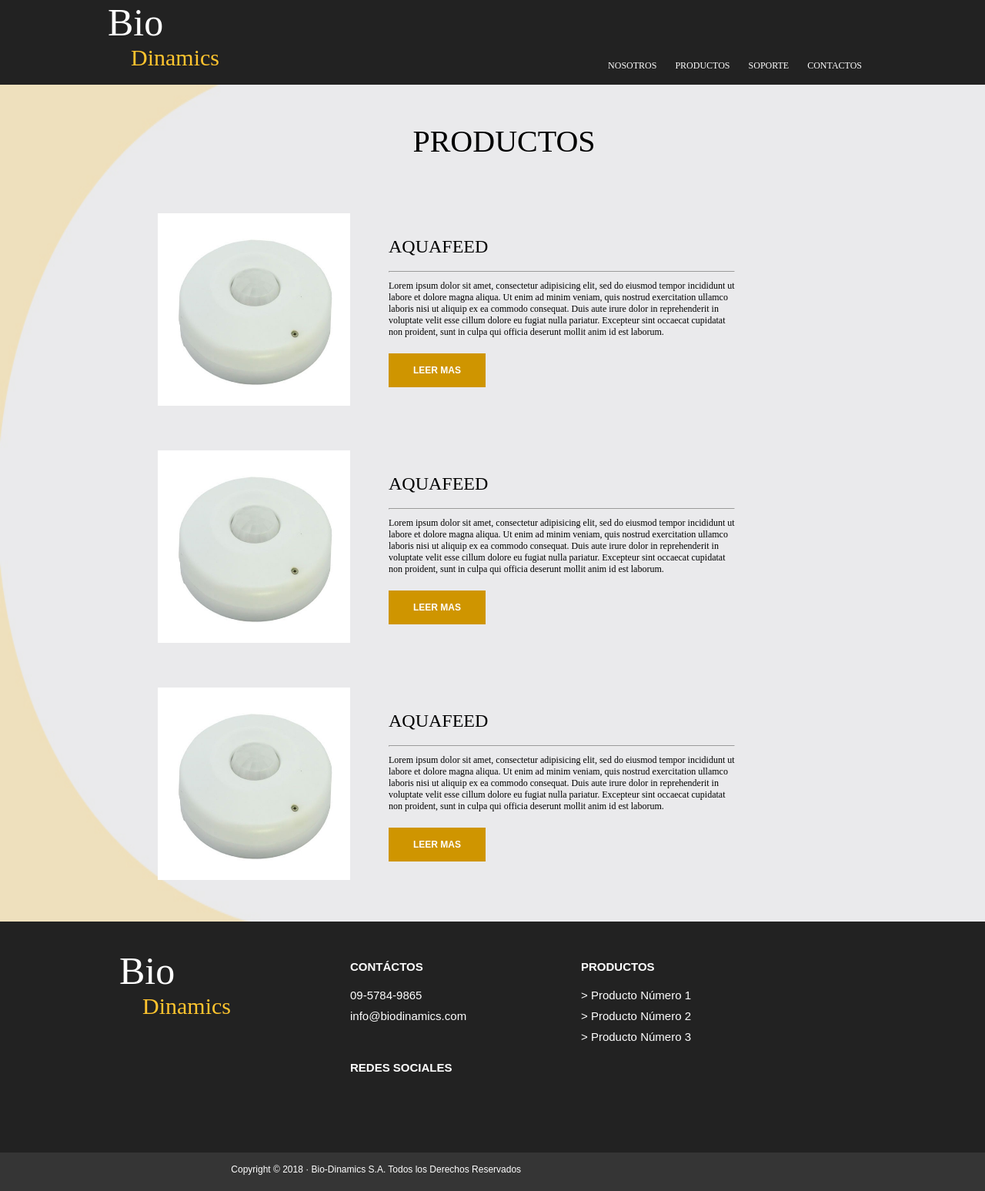
After one commit to gabolimon/BioDinamic, a PHP site: page /productos.php in a window 1280 px wide. The commit adds this page. Shown: the whole page at 77% size. Run offline with PHP 8.4, Linux system fonts and the light colour scheme.

Commit message:
BioDinamic V2

```diff
--- /dev/null
+++ b/complements/cont_pie_pag.php
@@ -0,0 +1,31 @@
+<div id="fondo_pie_pag">
+
+	<div class="container-12" id="cont_pie_pag">
+		<!--LOGOTIPO-->
+		<div class="grid-3" id="pie_logo">
+			<div id=logo_pp>
+				<p>Bio</p>
+				<p1>Dinamics</p1>
+			</div>
+		</div>
+		<!--CONTACTOS Y REDES SOCIALES-->
+		<div class="grid-3">
+			<h2>CONTÁCTOS</h2>
+			<P>09-5784-9865</P>
+			<P>info@biodinamics.com</P>
+			<h2>REDES SOCIALES</h2>
+		</div>
+		<!--PRODUCTOS-->
+		<div class="grid-3">
+			<h2>PRODUCTOS</h2>
+			<P>>  Producto Número 1</P>
+			<P>>  Producto Número 2</P>
+			<P>>  Producto Número 3</P>
+		</div>
+		<div class="clear"></div>
+	</div>
+</div>
+
+<div id="fondo_pie_pag_2">
+	<p>Copyright © 2018 · Bio-Dinamics S.A. Todos los Derechos Reservados</p>
+</div>
--- a/complements/head.php
+++ b/complements/head.php
@@ -6,12 +6,14 @@
 	<title>BioDinamics</title>
 	<!--CARPETA CSS-->
 
-	<!--ESTILOS MENU CSS-->
+	<!--ESTILOS INDEX CSS-->
 	<link rel="stylesheet" type="text/css" href="css/grid_12.css">
 	<link rel="stylesheet" type="text/css" href="css/estilo_menu.css">
 	<link rel="stylesheet" type="text/css" href="css/estilo_slider.css">
 	<link rel="stylesheet" type="text/css" href="css/estilo_productos.css">
 	<link rel="stylesheet" type="text/css" href="css/estilo_pie_pag.css">
+	<!--ESTILOS PAGINA-PRODUCTOS CSS-->
+	<link rel="stylesheet" type="text/css" href="css/estilo_pag_producto.css">
 	<!--ESTILOS SLIDER CSS-->
 	<link rel="stylesheet" href="css/lean-slider.css" type="text/css" />
   	<link rel="stylesheet" href="css/sample-styles.css" type="text/css" />
--- /dev/null
+++ b/css/estilo_pag_producto.css
@@ -0,0 +1,90 @@
+/*PAGINA DE CONJUNTO DE PRODUCTOS*/
+
+/*CONTENEDOR*/
+#fondo_pag_prod{
+
+	background-image: url("../img/fondo_producto.jpg");
+	background-repeat: no-repeat;
+	background-size: 100% 1105px;
+}
+
+#cont_pag_productos{
+	padding: 0px 0px 50px 100px;
+}
+
+/*IMAGEN PRODUCTOS*/
+#img_productos{
+	height: 250px;
+	width: 250px;
+}
+
+/*DESCRIPCION*/
+
+#cont_texto {
+	padding: 30px 0px 0px 0px;
+}
+
+#cont_texto h{
+	font-size: 24px;
+	font-family: Century Gothic;
+
+}
+
+#cont_texto p{
+	font-size: 12px;
+	font-family: Century Gothic;
+	padding: 10px 0px 0px 0px;
+}
+
+/*BOTON*/
+#button_pro {
+	margin: 20px 0px 0px 0px;
+    background-color: #cf9500;
+    border: none;
+    color: white;
+    padding: 15px 32px;
+    text-align: center;
+    text-decoration: none;
+    display: inline-block;
+    font-size: 12px;
+    font-weight: bold;
+}
+
+
+/*PAGINA DE PRODUCTO INDIVIDUAL*/
+
+/*IMAGEN PRODUCTO*/
+#img_producto{
+	height: 500px;
+	width: 500px;
+
+}
+
+#img_producto_icon{
+	height: 100px;
+	width: 100px;
+}
+/*DESCRIPCION PRODUCTO*/
+
+#cont_descripcion {
+	padding: 50px 0px 50px 40px;
+}
+/*TITULO*/
+#cont_descripcion h{
+	font-size: 30px;
+	font-family: Century Gothic;
+
+}
+
+#cont_texto hr {
+
+  background-color: black;
+}
+
+/*DESCRIPCION*/
+
+#cont_descripcion P{
+	font-size: 12px;
+	font-family: Century Gothic;
+	padding: 30px 0px 0px 0px;
+}
--- a/css/estilo_productos.css
+++ b/css/estilo_productos.css
@@ -1,4 +1,5 @@
 
+/*ESTILOS DE PAGINA PRINCIPAL*/
 /*PRODUCTOS*/
 #fondo_product{
 	height: 700px;
--- a/css/estilo_slider.css
+++ b/css/estilo_slider.css
@@ -43,7 +43,6 @@ section div #slide_s1 img{
 
 }
 
-
 #img_play {
 	padding: 50px 0px 0px 0px;
 	z-index: 2;
--- /dev/null
+++ b/productos.php
@@ -0,0 +1,87 @@
+<?php include('complements/head.php') ?>
+	<!--CARPETAS CSS,JS,JQUERY-->
+</head>
+<!--ENCABEZADO-->
+	<header >
+		<!--MENU DINAMICO-->
+		<?php include('complements/menu.php') ?>
+	</header>
+<!--INICIO BODY -->
+<div id="fondo_pag_prod">
+	<!--TITULO -->
+		<div id="titulos">
+			<p>PRODUCTOS</p>
+		</div>
+	<!--PRODUCTO 1-->
+	<div class="container-12" id="cont_pag_productos">
+		<!--IMAGEN PRODUCTO-->
+		<div class="grid-3">
+			<img id="img_productos" src="img/sensor.jpg"><br>
+		</div>
+		<!--DESCRIPCION PRODUCTO -->
+		<div class="grid-5" id="cont_texto">
+			<h>AQUAFEED</h><br><br>
+			<hr>
+			<p>Lorem ipsum dolor sit amet, consectetur adipisicing elit, sed do eiusmod
+			tempor incididunt ut labore et dolore magna aliqua. Ut enim ad minim veniam,
+			quis nostrud exercitation ullamco laboris nisi ut aliquip ex ea commodo
+			consequat. Duis aute irure dolor in reprehenderit in voluptate velit esse
+			cillum dolore eu fugiat nulla pariatur. Excepteur sint occaecat cupidatat non
+			proident, sunt in culpa qui officia deserunt mollit anim id est laborum.
+			</p>
+			<button type="button" id="button_pro">LEER MAS</button>
+		</div>
+		<div class="clear"></div>
+
+		<br><br><br>
+		<!--PRODUCTO 2-->
+
+		<!--IMAGEN PRODUCTO-->
+		<div class="grid-3">
+			<img id="img_productos" src="img/sensor.jpg"><br>
+		</div>
+		<!--DESCRIPCION PRODUCTO -->
+		<div class="grid-5" id="cont_texto">
+			<h>AQUAFEED</h><br><br>
+			<hr>
+			<p>Lorem ipsum dolor sit amet, consectetur adipisicing elit, sed do eiusmod
+			tempor incididunt ut labore et dolore magna aliqua. Ut enim ad minim veniam,
+			quis nostrud exercitation ullamco laboris nisi ut aliquip ex ea commodo
+			consequat. Duis aute irure dolor in reprehenderit in voluptate velit esse
+			cillum dolore eu fugiat nulla pariatur. Excepteur sint occaecat cupidatat non
+			proident, sunt in culpa qui officia deserunt mollit anim id est laborum.
+			</p>
+			<button type="button" id="button_pro">LEER MAS</button>
+		</div>
+		<div class="clear"></div>
+
+
+		<br><br><br>
+		<!--PRODUCTO 3-->
+
+		<!--IMAGEN PRODUCTO-->
+		<div class="grid-3">
+			<img id="img_productos" src="img/sensor.jpg"><br>
+		</div>
+		<!--DESCRIPCION PRODUCTO -->
+		<div class="grid-5" id="cont_texto">
+			<h>AQUAFEED</h><br><br>
+			<hr>
+			<p>Lorem ipsum dolor sit amet, consectetur adipisicing elit, sed do eiusmod
+			tempor incididunt ut labore et dolore magna aliqua. Ut enim ad minim veniam,
+			quis nostrud exercitation ullamco laboris nisi ut aliquip ex ea commodo
+			consequat. Duis aute irure dolor in reprehenderit in voluptate velit esse
+			cillum dolore eu fugiat nulla pariatur. Excepteur sint occaecat cupidatat non
+			proident, sunt in culpa qui officia deserunt mollit anim id est laborum.
+			</p>
+			<button type="button" id="button_pro">LEER MAS</button>
+		</div>
+		<div class="clear"></div>
+	</div>
+</div>
+	<!--PIE DE PAGINA -->
+	<?php include('complements/cont_pie_pag.php') ?>
+
+<!--FIN BODY -->
+</body>
+</html>
```
Also changed, not shown: index.php (+1 -33 lines), producto.php (added, +51 -0 lines), img/sensor.jpg (added).
